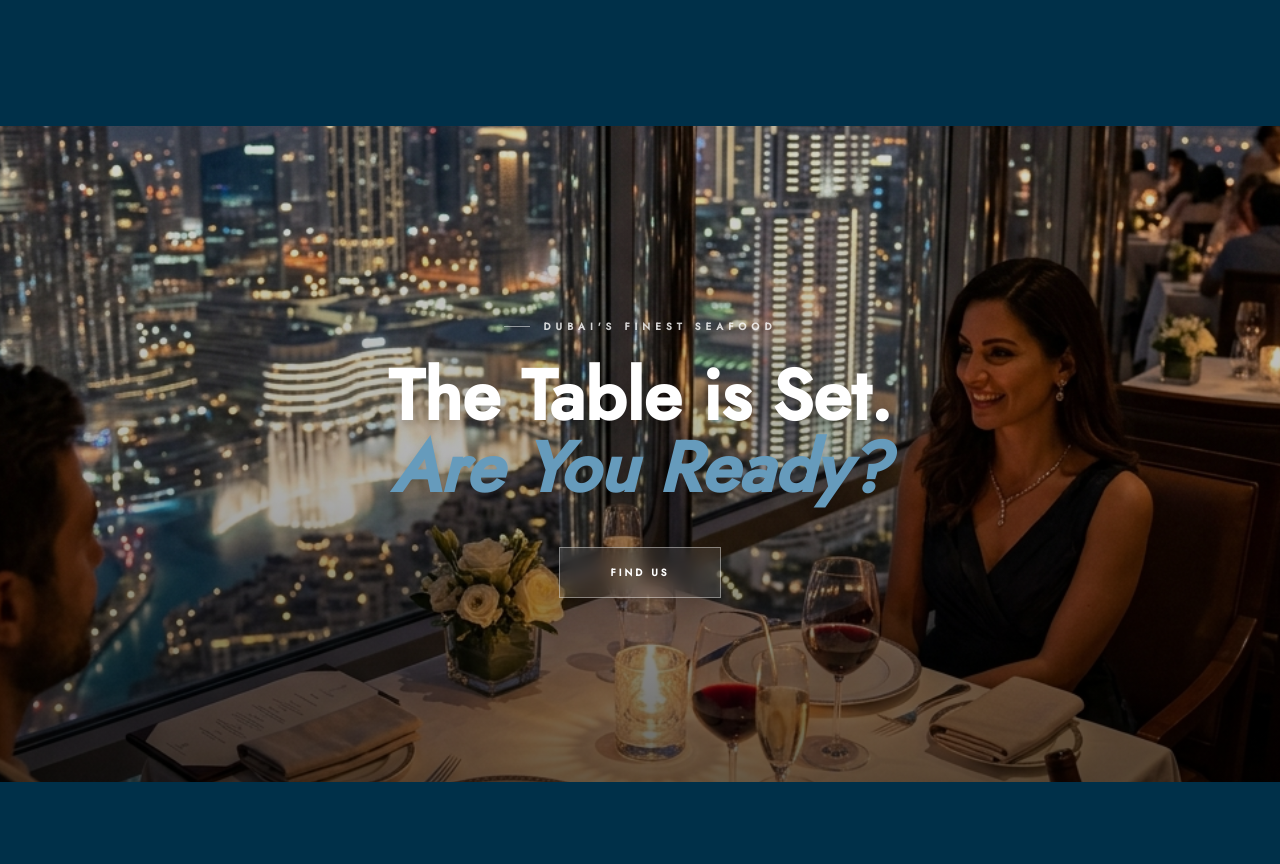
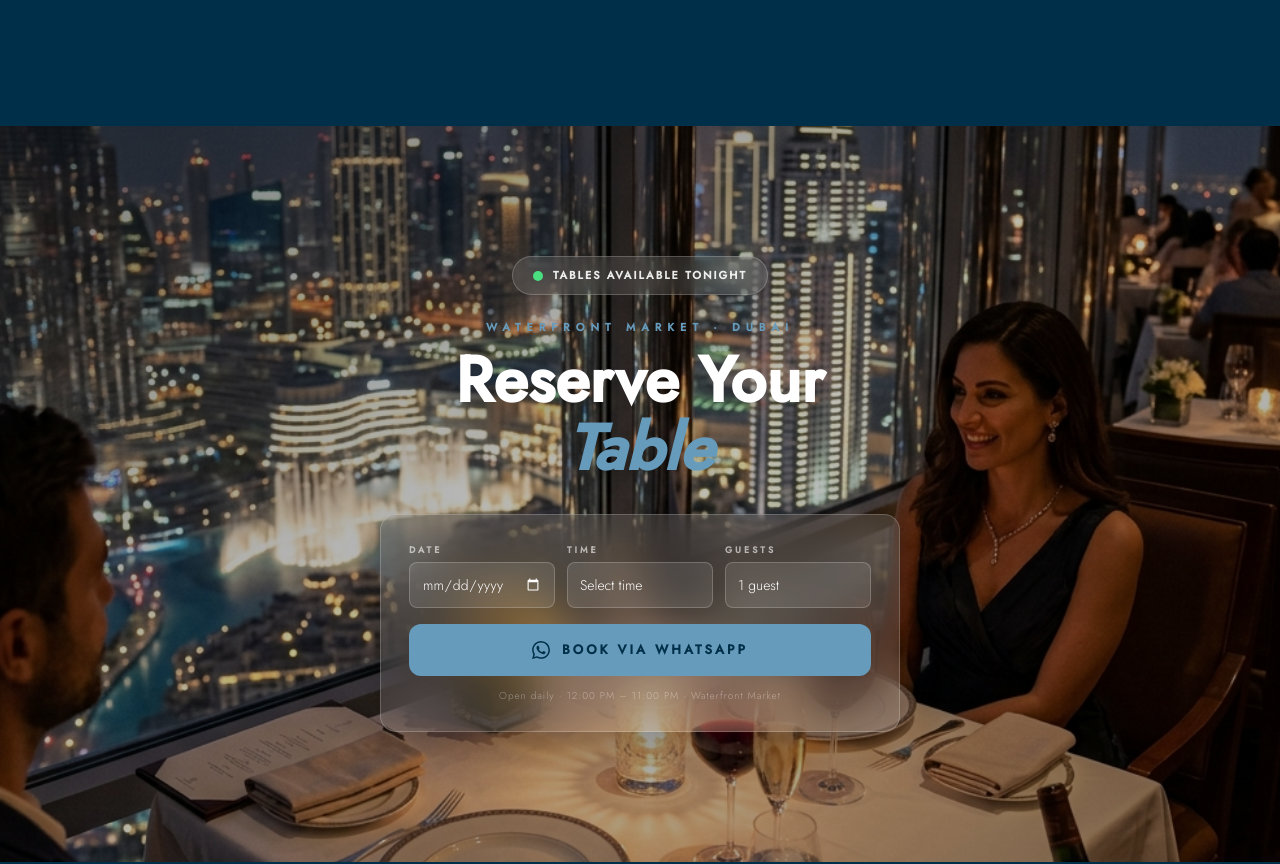
Before and after one commit to Fazilfazi991/boatweb, a Next.js app: page / in a window 1280 px wide. Shown: the part 6640-7504 px from the top of the page. Built offline with nearby package versions, Linux system fonts and the light colour scheme.

Commit message:
feat: premium Book a Table reservation section with glass card, WhatsApp booking CTA

```diff
--- a/src/app/page.tsx
+++ b/src/app/page.tsx
@@ -56,32 +56,94 @@ export default function Home() {
       <Gallery />
       <Testimonials />
 
-      {/* Sensory Break (Bottom) */}
-      <section className="relative h-[82vh] overflow-hidden flex items-center justify-center group">
+      {/* Book a Table — premium reservation section */}
+      <section className="relative min-h-[92vh] overflow-hidden flex items-center justify-center group">
+        {/* Background photo — minimal overlay to keep full color */}
         <img
           src="/images/custom/sensory_table_ambience_1777327223551.png"
           alt="Restaurant ambience"
           loading="lazy"
-          className="absolute inset-0 w-full h-full object-cover scale-[1.06] transition-transform duration-[14s] ease-linear group-hover:scale-110"
+          className="absolute inset-0 w-full h-full object-cover scale-[1.04] transition-transform duration-[16s] ease-linear group-hover:scale-[1.08]"
         />
-        <div className="absolute inset-0 bg-gradient-to-t from-black/60 via-black/30 to-black/15"></div>
+        {/* Very subtle gradient — just enough for card readability */}
+        <div className="absolute inset-0 bg-gradient-to-br from-black/50 via-black/25 to-black/40"></div>
 
-        <div className="relative text-center max-w-[680px] px-10">
-          <span className="inline-flex items-center justify-center gap-3.5 text-[10px] tracking-[5px] uppercase text-white/80 font-bold mb-6.5">
-            <span className="w-6.5 h-[1px] bg-white/50 shrink-0"></span>
-            Dubai's Finest Seafood
-          </span>
-          <h2 className="font-playfair font-semibold leading-[1.02] text-white text-[clamp(38px,5.5vw,82px)] mb-8 drop-shadow-lg">
-            The Table is Set.<br />
-            <em className="italic text-ocean">Are You Ready?</em>
-          </h2>
-          <div className="flex flex-wrap justify-center items-center gap-7 mt-11">
+        {/* Floating reservation card */}
+        <div className="relative w-full max-w-[520px] mx-6">
+
+          {/* Availability pulse badge */}
+          <div className="flex justify-center mb-6">
+            <span className="inline-flex items-center gap-2.5 bg-white/10 backdrop-blur-md border border-white/20 px-5 py-2.5 rounded-full text-[11px] font-semibold tracking-[2px] uppercase text-white/90">
+              <span className="relative flex h-2.5 w-2.5">
+                <span className="animate-ping absolute inline-flex h-full w-full rounded-full bg-[#4ade80] opacity-75"></span>
+                <span className="relative inline-flex rounded-full h-2.5 w-2.5 bg-[#4ade80]"></span>
+              </span>
+              Tables Available Tonight
+            </span>
+          </div>
+
+          {/* Headline */}
+          <div className="text-center mb-8">
+            <p className="text-[11px] tracking-[6px] uppercase text-ocean font-semibold mb-3">Waterfront Market · Dubai</p>
+            <h2 className="font-playfair text-[clamp(36px,5vw,64px)] font-bold text-white leading-[1.05] drop-shadow-xl">
+              Reserve Your<br /><em className="italic text-ocean">Table</em>
+            </h2>
+          </div>
+
+          {/* Glass reservation card */}
+          <div className="bg-white/10 backdrop-blur-xl border border-white/20 rounded-2xl p-7 shadow-2xl">
+            <div className="grid grid-cols-3 gap-3 mb-4">
+              {/* Date */}
+              <div className="col-span-3 sm:col-span-1 flex flex-col gap-1.5">
+                <label className="text-[9px] tracking-[3px] uppercase text-white/60 font-semibold">Date</label>
+                <input
+                  type="date"
+                  className="bg-white/10 border border-white/20 rounded-lg px-3 py-3 text-white text-sm font-light focus:outline-none focus:border-ocean transition-colors w-full [color-scheme:dark]"
+                />
+              </div>
+              {/* Time */}
+              <div className="col-span-3 sm:col-span-1 flex flex-col gap-1.5">
+                <label className="text-[9px] tracking-[3px] uppercase text-white/60 font-semibold">Time</label>
+                <select className="bg-white/10 border border-white/20 rounded-lg px-3 py-3 text-white text-sm font-light focus:outline-none focus:border-ocean transition-colors w-full [color-scheme:dark] appearance-none">
+                  <option value="">Select time</option>
+                  <option>12:00 PM</option>
+                  <option>1:00 PM</option>
+                  <option>2:00 PM</option>
+                  <option>6:00 PM</option>
+                  <option>7:00 PM</option>
+                  <option>8:00 PM</option>
+                  <option>9:00 PM</option>
+                  <option>10:00 PM</option>
+                </select>
+              </div>
+              {/* Guests */}
+              <div className="col-span-3 sm:col-span-1 flex flex-col gap-1.5">
+                <label className="text-[9px] tracking-[3px] uppercase text-white/60 font-semibold">Guests</label>
+                <select className="bg-white/10 border border-white/20 rounded-lg px-3 py-3 text-white text-sm font-light focus:outline-none focus:border-ocean transition-colors w-full [color-scheme:dark] appearance-none">
+                  <option>1 guest</option>
+                  <option>2 guests</option>
+                  <option>3 guests</option>
+                  <option>4 guests</option>
+                  <option>5 guests</option>
+                  <option>6+ guests</option>
+                </select>
+              </div>
+            </div>
+
+            {/* CTA Button */}
             <a
-              href="#loc"
-              className="group bg-white/10 backdrop-blur-sm border border-white/40 text-white py-[17px] px-[50px] font-jost text-[10px] font-bold tracking-[3px] uppercase no-underline inline-block transition-all duration-400 ease-[cubic-bezier(0.16,1,0.3,1)] relative overflow-hidden shadow-xl hover:bg-ocean hover:border-ocean hover:text-navy"
+              href="https://wa.me/971500000000?text=Hello%2C%20I%20would%20like%20to%20book%20a%20table%20at%20Boat%20Seafood"
+              target="_blank"
+              rel="noopener noreferrer"
+              className="group w-full flex items-center justify-center gap-3 bg-ocean text-navy py-4 rounded-xl font-jost text-[13px] font-bold tracking-[3px] uppercase no-underline transition-all duration-300 hover:bg-white hover:shadow-2xl mt-1"
             >
-              Find Us
+              <svg width="18" height="18" viewBox="0 0 24 24" fill="currentColor"><path d="M17.472 14.382c-.297-.149-1.758-.867-2.03-.967-.273-.099-.471-.148-.67.15-.197.297-.767.966-.94 1.164-.173.199-.347.223-.644.075-.297-.15-1.255-.463-2.39-1.475-.883-.788-1.48-1.761-1.653-2.059-.173-.297-.018-.458.13-.606.134-.133.298-.347.446-.52.149-.174.198-.298.298-.497.099-.198.05-.371-.025-.52-.075-.149-.669-1.612-.916-2.207-.242-.579-.487-.5-.669-.51-.173-.008-.371-.01-.57-.01-.198 0-.52.074-.792.372-.272.297-1.04 1.016-1.04 2.479 0 1.462 1.065 2.875 1.213 3.074.149.198 2.096 3.2 5.077 4.487.709.306 1.262.489 1.694.625.712.227 1.36.195 1.871.118.571-.085 1.758-.719 2.006-1.413.248-.694.248-1.289.173-1.413-.074-.124-.272-.198-.57-.347m-5.421 7.403h-.004a9.87 9.87 0 01-5.031-1.378l-.361-.214-3.741.982.998-3.648-.235-.374a9.86 9.86 0 01-1.51-5.26c.001-5.45 4.436-9.884 9.888-9.884 2.64 0 5.122 1.03 6.988 2.898a9.825 9.825 0 012.893 6.994c-.003 5.45-4.437 9.884-9.885 9.884m8.413-18.297A11.815 11.815 0 0012.05 0C5.495 0 .16 5.335.157 11.892c0 2.096.547 4.142 1.588 5.945L.057 24l6.305-1.654a11.882 11.882 0 005.683 1.448h.005c6.554 0 11.89-5.335 11.893-11.893a11.821 11.821 0 00-3.48-8.413z"/></svg>
+              Book via WhatsApp
             </a>
+
+            <p className="text-center text-[10px] text-white/40 mt-3 tracking-[1px]">
+              Open daily · 12:00 PM – 11:00 PM · Waterfront Market
+            </p>
           </div>
         </div>
       </section>
```
